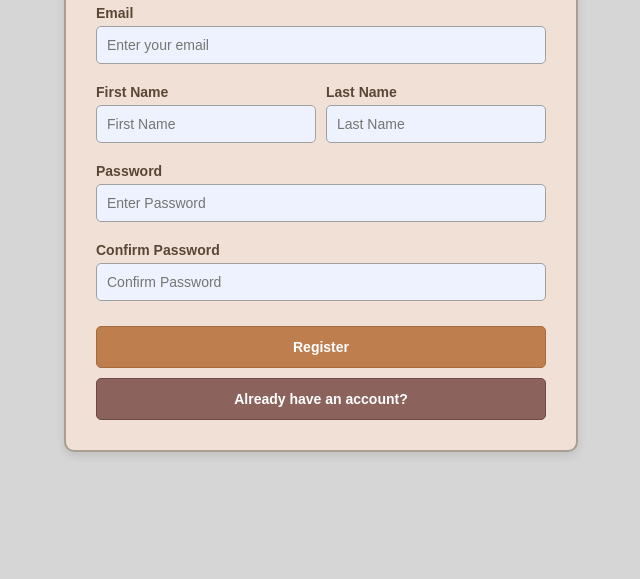
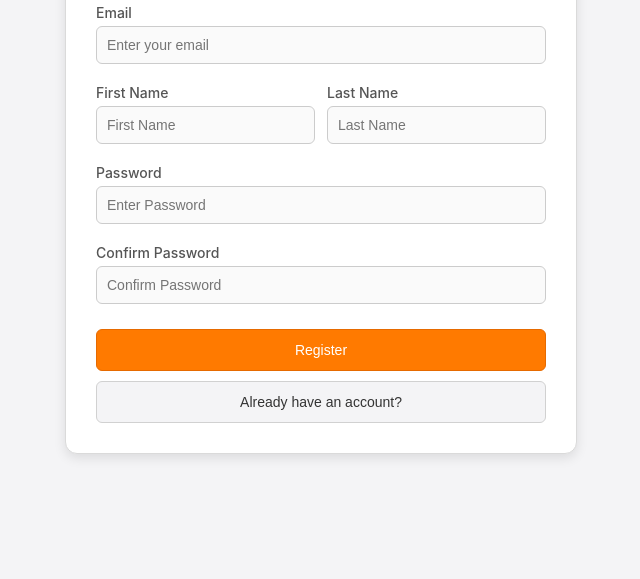
Before and after one commit to brandonZhong123/NRG-Hacks-PBVR, a plain HTML site: page Vinay Dhillon/register.html in a window 1280 px wide. Shown: the part 221-800 px from the top of the page, without its empty margins (319-959 px from the left). Drawn offline with Linux system fonts and the light colour scheme.

```diff
--- a/Vinay Dhillon/styles.css
+++ b/Vinay Dhillon/styles.css
@@ -1,7 +1,7 @@
 /* General styles */
 body {
-    font-family: 'Arial', sans-serif;
-    background-color: #d6d6d6; /* 4chan background */
+    font-family: 'Inter', sans-serif;
+    background-color: #F4F4F6; /* Light modern grey */
     display: flex;
     justify-content: center;
     align-items: center;
@@ -11,19 +11,20 @@ body {
 
 /* Container */
 .container {
-    background: #f0e0d6; /* Light cream color like 4chan posts */
+    background: #FFFFFF; /* Clean white card */
     padding: 30px;
-    border-radius: 10px;
-    box-shadow: 0px 4px 10px rgba(0, 0, 0, 0.1);
+    border-radius: 12px;
+    box-shadow: 0px 4px 12px rgba(0, 0, 0, 0.1);
     width: 450px;
     text-align: center;
-    border: 2px solid #a89f91; /* Soft brown border */
+    border: 1px solid #DADADA; /* Soft grey border */
 }
 
 /* Header */
 h2 {
     margin-bottom: 20px;
-    color: #5b4636; /* Darker brown for contrast */
+    color: #333333; /* Deep grey for contrast */
+    font-weight: 600;
 }
 
 /* Form groups */
@@ -37,8 +38,8 @@ h2 {
 /* Labels */
 label {
     font-size: 14px;
-    font-weight: bold;
-    color: #5b4636;
+    font-weight: 500;
+    color: #555555; /* Medium grey for clarity */
     margin-bottom: 5px;
 }
 
@@ -46,17 +47,24 @@ label {
 input {
     width: 100%;
     padding: 10px;
-    border: 1px solid #a0a0a0;
-    border-radius: 5px;
+    border: 1px solid #CCCCCC; /* Light grey border */
+    border-radius: 6px;
     font-size: 14px;
-    background-color: #eef2ff;
-    color: #333;
+    background-color: #FAFAFA; /* Soft grey-white background */
+    color: #333333;
     box-sizing: border-box;
+    transition: border 0.3s, background 0.3s;
+}
+
+input:focus {
+    border: 1px solid #FF7A00; /* Orange highlight on focus */
+    background-color: #FFF5EB; /* Subtle warm orange tint */
+    outline: none;
 }
 
 /* Error message styling */
 .error {
-    color: red;
+    color: #D63031; /* Professional red for error feedback */
     font-size: 12px;
     margin-top: 5px;
 }
@@ -64,7 +72,7 @@ input {
 /* First Name & Last Name row */
 .row {
     display: flex;
-    gap: 10px; /* Small space between First Name and Last Name */
+    gap: 12px; /* Modern spacing between fields */
     justify-content: space-between;
 }
 
@@ -83,31 +91,31 @@ input {
 button {
     padding: 12px;
     border: none;
-    border-radius: 5px;
+    border-radius: 6px;
     cursor: pointer;
     font-size: 14px;
-    font-weight: bold;
+    font-weight: 500;
     transition: 0.3s;
 }
 
 /* Register Button */
 button[type="submit"] {
-    background-color: #be7e4e;
+    background-color: #FF7A00; /* Modern vibrant orange */
     color: white;
-    border: 1px solid #a56a3d;
+    border: 1px solid #E66A00;
 }
 
 button[type="submit"]:hover {
-    background-color: #a56a3d;
+    background-color: #E66A00; /* Darker energetic orange */
 }
 
 /* Already Have an Account Button */
 .secondary-btn {
-    background-color: #8b635c;
-    color: white;
-    border: 1px solid #6e4a44;
+    background-color: #F4F4F6; /* Soft neutral grey */
+    color: #333333; /* Darker text for contrast */
+    border: 1px solid #D1D1D1;
 }
 
 .secondary-btn:hover {
-    background-color: #6e4a44;
+    background-color: #E6E6E6;
 }
```
Also changed, not shown: Vinay Dhillon/login.html (added, +33 -0 lines), Vinay Dhillon/login.js (added, +18 -0 lines).
